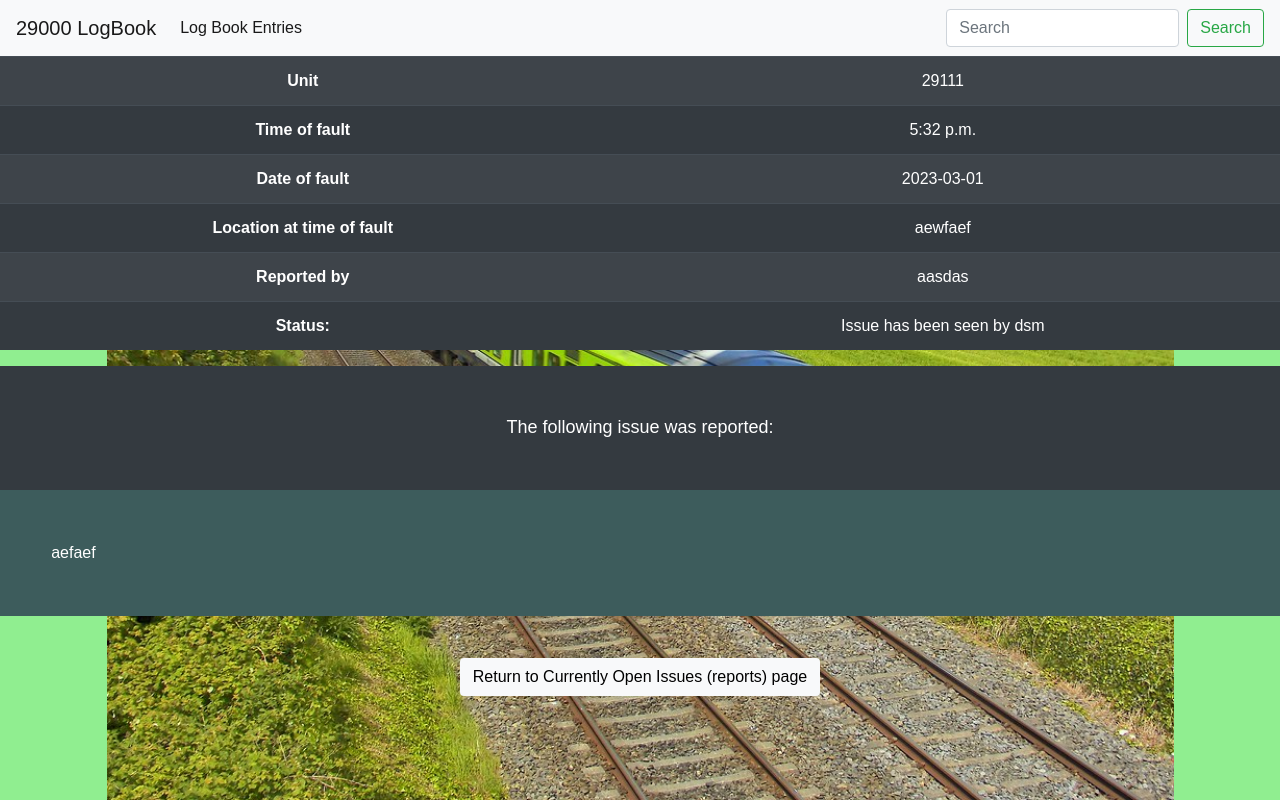
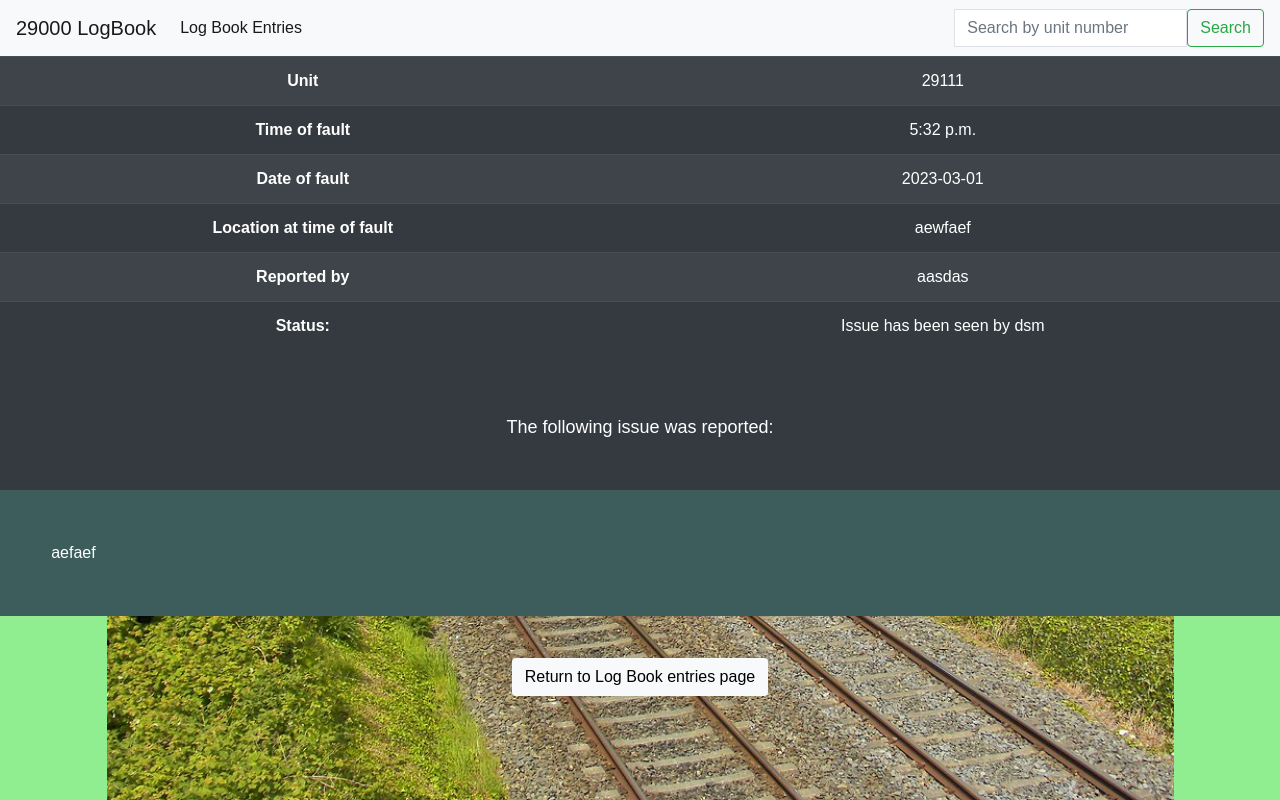
Before and after one commit to paul-fitzpatrick/29000-Log-Book, a Django app: page /report_detail.html/20/ in a window 1280 px wide. Run offline with Django 3.2, Linux system fonts and the light colour scheme; data comes from the database, SQL or seed files in the repository; both versions use the stored data as it was after the commit; some libraries are stand-ins or nearby versions.

Commit message:
search bar functional

```diff
--- a/home/templates/index.html
+++ b/home/templates/index.html
@@ -4,9 +4,11 @@
 {% block content %}
 <div class="container-fluid">
     <div class="text-align">
-
-    <a href="{% url 'add_report' %}">Click here add a Log Book entry</a>
+        <br>
+        <br>
+        <a class="btn btn-signup btn-lg" href="{% url 'add_report' %}">Click here add a Log Book entry</a>
     </div>
+</div>
 
 
 
--- a/report/models.py
+++ b/report/models.py
@@ -18,6 +18,7 @@ class Logbook_report(models.Model):
     driver_responded_to = models.BooleanField(default=False)
     # report_approved = models.BooleanField(default=False)
     work_order_closed = models.BooleanField(default=False)
+    # already reported boolean?
     # broken seal info to be added
 
     class Meta:
--- a/report/templates/report_detail.html
+++ b/report/templates/report_detail.html
@@ -4,7 +4,7 @@
 
 {% block content %}
 
-<div class="no-margin">
+<div class="no-margin bg-dark">
 
     <table class="text-align table table-striped table-dark">
 
@@ -32,36 +32,26 @@
 
             <tr>
                 <th scope="row">Reported by</th>
-                <td >{{ report.driver_name }}</td>
+                <td>{{ report.driver_name }}</td>
             </tr>
 
             <tr>
                 <th scope="row">Status:</th>
-                <td >
+                <td>
 
                     {% if report.report_read and report.work_order_closed and report.work_order_created %}
-                             Work Order closed
+                    Work Order closed
 
-                      {% elif report.work_order_created %}
-                      Work Order created
+                    {% elif report.work_order_created %}
+                    Work Order created
 
                     {% else %}
                     Issue has been seen by dsm
-
-
-
-                      {% endif %}
-
-
-                     </td>
-
+                    {% endif %}
+                </td>
             </tr>
-
         </tbody>
-
     </table>
-
-
 </div>
 
 <div>
@@ -73,7 +63,7 @@
 </div>
 
 <div class="back-btn text-align">
-    <a class="btn btn-signup bg-light" href="{% url 'reports_list' %}">Return to Currently Open Issues (reports) page</a>
+    <a class="btn btn-signup bg-light" href="{% url 'reports_list' %}">Return to Log Book entries page</a>
 </div>
 
 
--- a/report/views.py
+++ b/report/views.py
@@ -3,23 +3,27 @@ from django.views import generic, View
 from .models import Logbook_report
 from django.contrib import messages
 from .forms import ReportForm
+from django.contrib.auth.decorators import login_required
+from django.db.models import Q
+from django.db.models.functions import Lower
 
 
 # render approved reports
-def reports_list(request):
-    """ A View to return all read/work order reports """
-    reports = Logbook_report.objects.filter(report_read=True)
-    context = {
-        'reports': reports
-    }
+# def reports_list(request):
+#     """ A View to return all read/work order reports """
+#     reports = Logbook_report.objects.filter(report_read=True)
+#     context = {
+#         'reports': reports
+#     }
 
-    return render(request, 'open_reports.html', context)
+#     return render(request, 'open_reports.html', context)
 
 
 # render closed reports
 def closed_reports_list(request):
     """ A View to return all closed work order reports """
     reports = Logbook_report.objects.filter(work_order_closed=True)
+
     context = {
         'reports': reports
     }
@@ -63,3 +67,38 @@ def add_report(request):
         'form': form, 'report_added': True,
     }
     return render(request, 'add_report.html', context)
+
+
+
+def reports_list(request):
+    """ A View to return all read/work order reports and search queries """
+    reports = Logbook_report.objects.filter(report_read=True)
+    query = None
+    categories = None
+    sort = None
+    direction = None
+    if request.GET:
+        if 'sort' in request.GET:
+            sortkey = request.GET['sort']
+            sort = sortkey
+            reports = reports.order_by(sortkey)
+
+        if 'q' in request.GET:
+            query = request.GET['q']
+            if not query:
+                messages.error(request,
+                               ("You didn't enter any search criteria!"))
+                return redirect(reverse('reports'))
+
+            queries = Q(unit__icontains=query)
+            reports = reports.filter(queries)
+    current_sorting = f'{sort}_{direction}'
+
+    context = {
+        'reports': reports,
+        'search_term': query,
+        # 'current_categories': categories,
+        'current_sorting': current_sorting,
+    }
+
+    return render(request, 'open_reports.html', context)
--- a/templates/base.html
+++ b/templates/base.html
@@ -63,8 +63,8 @@
           </li> -->
 
         </ul>
-        <form class="form-inline my-2 my-lg-0">
-          <input class="form-control mr-sm-2" type="search" placeholder="Search" aria-label="Search">
+        <form method="GET" action="{% url 'reports_list' %}" class="form-inline my-2 my-lg-0">
+          <input class="form-control border border-black rounded-0" type="text" name="q" placeholder="Search by unit number">
           <button class="btn btn-outline-success my-2 my-sm-0" type="submit">Search</button>
         </form>
       </div>
@@ -80,6 +80,8 @@
     {% endblock %}
 
 
+
+
     <!-- footer -->
 
           <!-- <footer class="py-2 page-footer font-small darken-3 bg-light footer mt-auto ">
```
Also changed, not shown: report/templates/open_reports.html (+4 -14 lines), db.sqlite3, static/css/style.css (line endings or trailing spaces).
